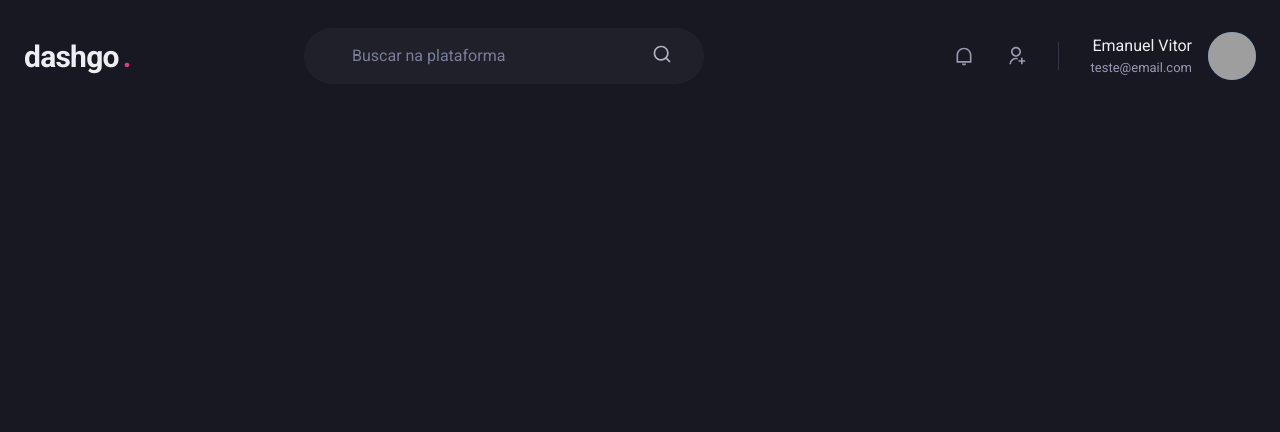
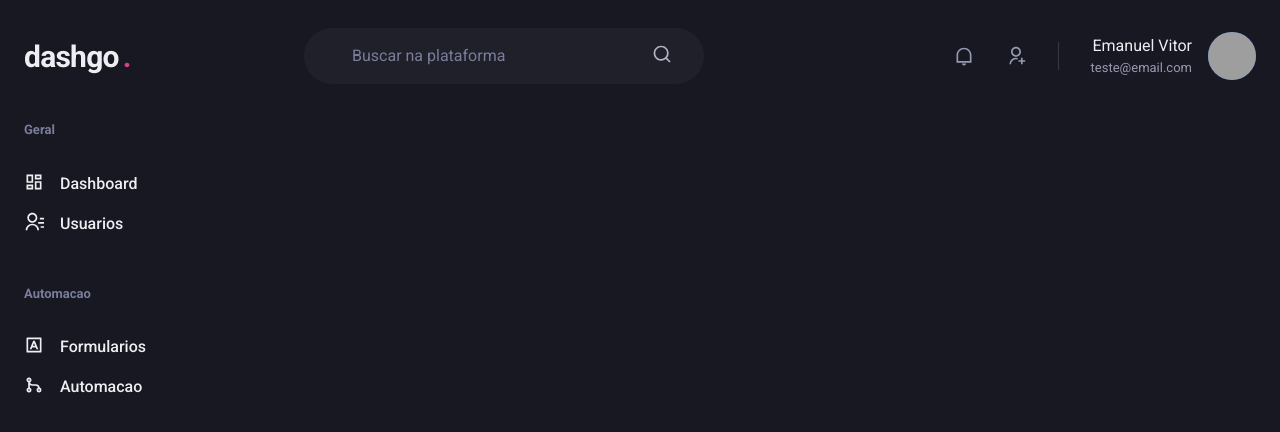
Before and after one commit to emanuelv15/dashgo-ignite-rocketseat, a Next.js app: page /dashboard in a window 1280 px wide. Shown: the top 432 px of the page. Built offline with nearby package versions, Linux system fonts and the light colour scheme; grey boxes are pictures that could not be loaded.

Commit message:
Sidebar criada

```diff
--- /dev/null
+++ b/src/components/Sidebar.tsx
@@ -0,0 +1,57 @@
+import { Box, Stack, Text, Link, Icon } from "@chakra-ui/react";
+import {
+  RiContactsLine,
+  RiDashboardLine,
+  RiGitMergeLine,
+  RiInputMethodLine,
+} from "react-icons/ri";
+
+export function Sidebar() {
+  return (
+    <Box as="aside" w="64" mr="8">
+      <Stack spacing="12" align="flex-start">
+        <Box>
+          <Text fontWeight="bold" color="gray.400" fontSize="small">
+            Geral
+          </Text>
+          <Stack spacing="4" mt="8" align="stretch">
+            <Link display="flex" align="center">
+              <Icon as={RiDashboardLine} fontSize="20" />
+              <Text ml="4" fontWeight="medium">
+                Dashboard
+              </Text>
+            </Link>
+
+            <Link display="flex" align="center">
+              <Icon as={RiContactsLine} fontSize="20" />
+              <Text ml="4" fontWeight="medium">
+                Usuarios
+              </Text>
+            </Link>
+          </Stack>
+        </Box>
+
+        <Box>
+          <Text fontWeight="bold" color="gray.400" fontSize="small">
+            Automacao
+          </Text>
+          <Stack spacing="4" mt="8" align="stretch">
+            <Link display="flex" align="center">
+              <Icon as={RiInputMethodLine} fontSize="20" />
+              <Text ml="4" fontWeight="medium">
+                Formularios
+              </Text>
+            </Link>
+
+            <Link display="flex" align="center">
+              <Icon as={RiGitMergeLine} fontSize="20" />
+              <Text ml="4" fontWeight="medium">
+                Automacao
+              </Text>
+            </Link>
+          </Stack>
+        </Box>
+      </Stack>
+    </Box>
+  );
+}
--- a/src/pages/dashboard.tsx
+++ b/src/pages/dashboard.tsx
@@ -1,5 +1,16 @@
+import { Flex } from "@chakra-ui/react";
+
 import { Header } from "../components/Header";
+import { Sidebar } from "../components/Sidebar";
 
 export default function Dashboard() {
-  return <Header />;
+  return (
+    <Flex direction="column" h="100vh">
+      <Header />
+
+      <Flex w="100%" my="6" maxWidth={1480} mx="auto" px="6">
+        <Sidebar />
+      </Flex>
+    </Flex>
+  );
 }
```
